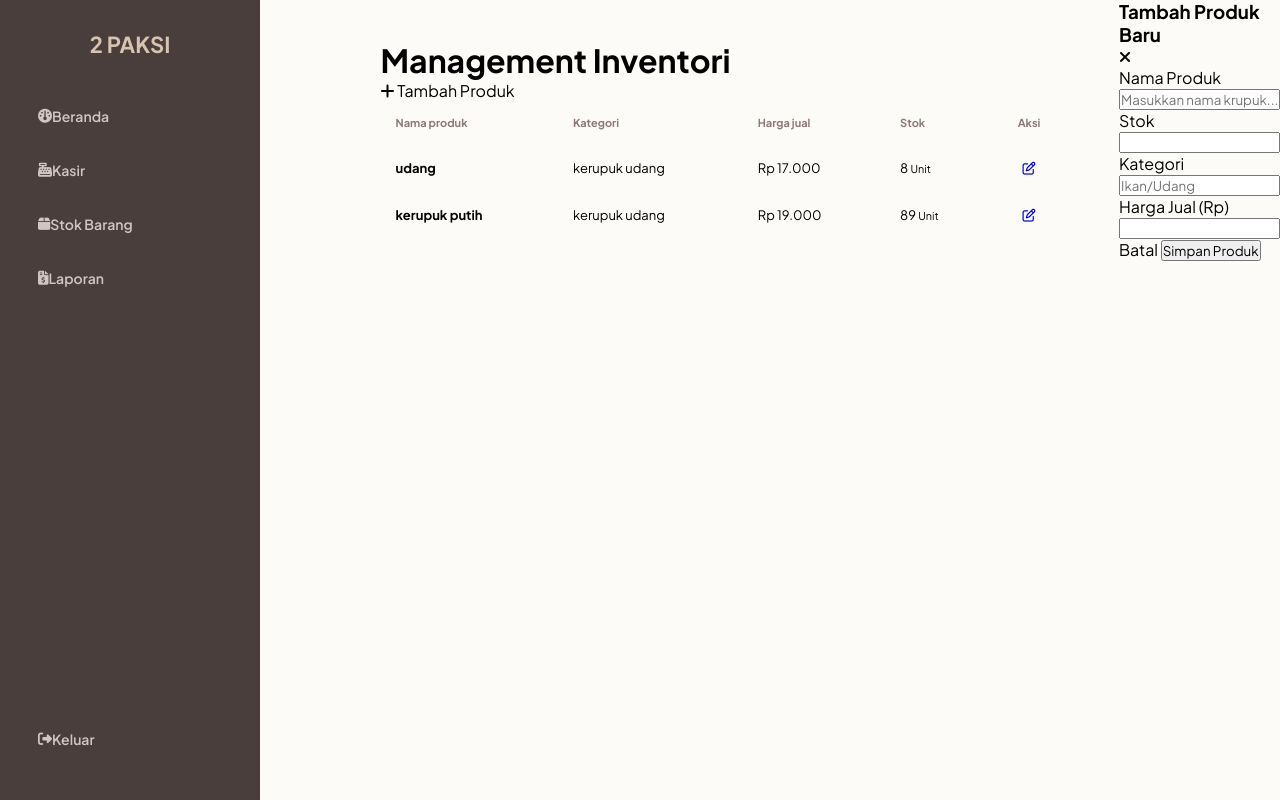
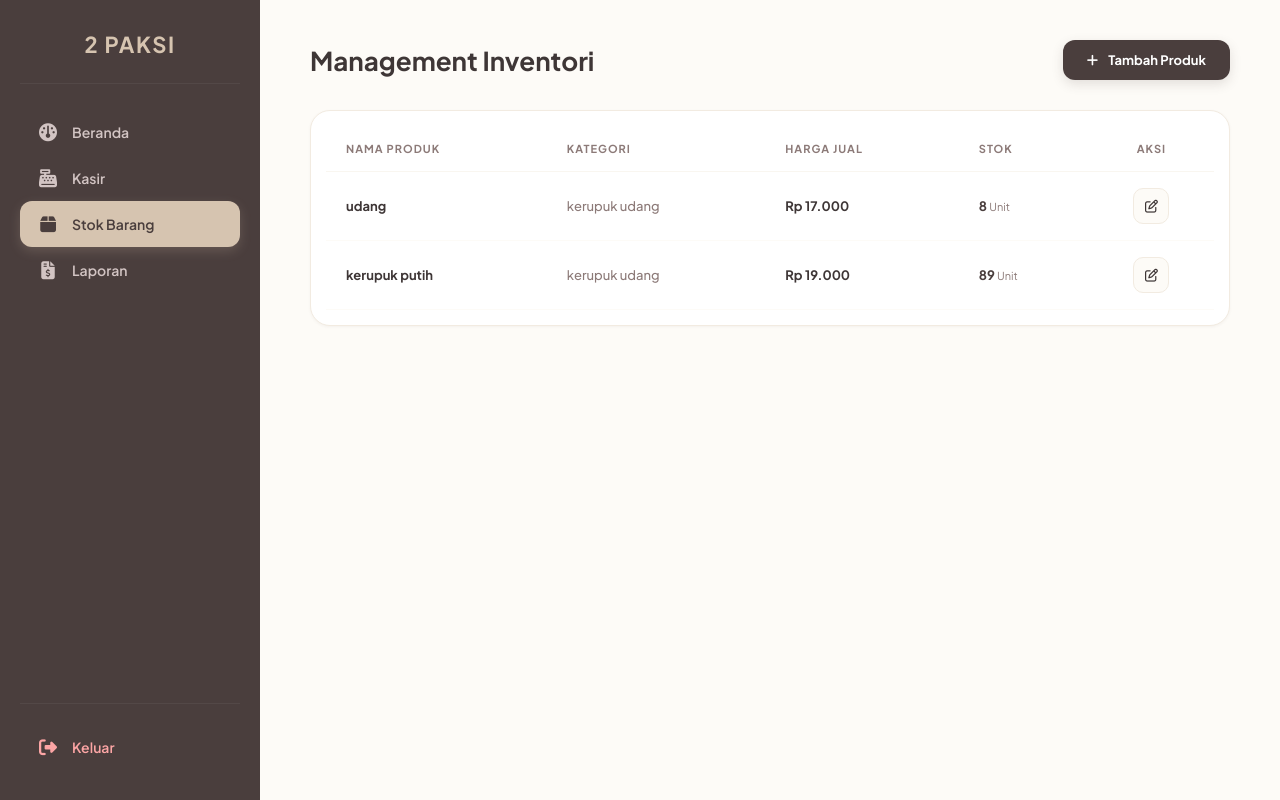
Before and after one commit to maulanaBakar/proyek1_kelompok3, a PHP site: page /stok.php in a window 1280 px wide. Run offline with PHP 8.4, Linux system fonts and the light colour scheme; a user stored in the database is signed in; data comes from the database, SQL or seed files in the repository.

Commit message:
stok update

```diff
--- a/stok.css
+++ b/stok.css
@@ -1,10 +1,15 @@
 :root {
-  --cokelat-tua: #4a3e3d;
-  --cokelat-muda: #d6c4b0;
-  --putih-tulang: #fdfbf7;
-  --teks-gelap: #3e3636;
-  --teks-abu: #8c7a78;
-  --putih: #ffffff;
+  --sidebar-bg: #4a3e3d;
+  --sidebar-hover: rgba(255, 255, 255, 0.08);
+  --accent-color: #d6c4b0;
+  --accent-hover: #c4b19c;
+  --bg-body: #fdfbf7;
+  --text-dark: #3e3636;
+  --text-muted: #8c7a78;
+  --white: #ffffff;
+  --sidebar-width: 260px;
+  --shadow-sm: 0 1px 3px rgba(74, 62, 61, 0.05);
+  --shadow-md: 0 4px 12px rgba(74, 62, 61, 0.08);
 }
 
 * {
@@ -14,28 +19,66 @@
   font-family: "Plus Jakarta Sans", sans-serif;
 }
 body {
-  background: var(--putih-tulang);
+  background-color: var(--bg-body);
   display: flex;
   min-height: 100vh;
+  color: var(--text-dark);
 }
 
-/* SIDEBAR (Sama dengan sebelumnya) */
+/* Sidebar & Mobile Nav */
+.mobile-toggle {
+  display: none;
+  background-color: var(--white);
+  padding: 15px 20px;
+  width: 100%;
+  position: fixed;
+  top: 0;
+  left: 0;
+  z-index: 1000;
+  box-shadow: var(--shadow-sm);
+  justify-content: space-between;
+  align-items: center;
+  border-bottom: 1px solid #f2ebe1;
+}
+.mobile-toggle .brand {
+  font-weight: 800;
+  color: var(--sidebar-bg);
+  letter-spacing: 1px;
+}
+.mobile-toggle button {
+  background: none;
+  border: none;
+  font-size: 20px;
+  color: var(--sidebar-bg);
+  cursor: pointer;
+}
+
 .sidebar {
-  width: 260px;
-  background: var(--cokelat-tua);
+  width: var(--sidebar-width);
+  background-color: var(--sidebar-bg);
   height: 100vh;
   position: fixed;
   padding: 30px 20px;
+  color: white;
   display: flex;
   flex-direction: column;
   justify-content: space-between;
+  z-index: 1001;
+  transition: all 0.3s ease;
 }
 .logo {
-  color: var(--cokelat-muda);
+  font-size: 22px;
   font-weight: 800;
-  font-size: 22px;
   text-align: center;
-  margin-bottom: 35px;
+  letter-spacing: 1.5px;
+  color: var(--accent-color);
+  padding-bottom: 25px;
+  border-bottom: 1px solid rgba(255, 255, 255, 0.05);
+}
+.nav-menu {
+  list-style: none;
+  margin-top: 25px;
+  flex-grow: 1;
 }
 .nav-link {
   display: flex;
@@ -44,122 +87,244 @@ body {
   color: #d2c4c3;
   text-decoration: none;
   border-radius: 12px;
-  margin-bottom: 8px;
+  font-size: 14px;
   font-weight: 600;
-  font-size: 14px;
+  transition: all 0.3s ease;
 }
-.nav-link.aktif {
-  background: var(--cokelat-muda);
-  color: var(--cokelat-tua);
+.nav-link i {
+  margin-right: 14px;
+  font-size: 18px;
+  width: 20px;
+  text-align: center;
+}
+.nav-link:hover {
+  background: var(--sidebar-hover);
+  color: var(--accent-color);
+}
+.nav-link.active {
+  background: var(--accent-color);
+  color: var(--sidebar-bg);
+  box-shadow: 0 4px 12px rgba(214, 196, 176, 0.2);
+}
+.logout-section {
+  border-top: 1px solid rgba(255, 255, 255, 0.05);
+  padding-top: 20px;
+}
+.logout-link {
+  color: #fca5a5;
 }
 
+/* Content Area */
 .content {
-  margin-left: 260px;
-  width: 100%;
+  margin-left: var(--sidebar-width);
+  width: calc(100% - var(--sidebar-width));
   padding: 40px 50px;
+  transition: all 0.3s ease;
 }
-.header-halaman h1 {
-  font-size: 26px;
-  font-weight: 800;
+.header {
+  display: flex;
+  justify-content: space-between;
+  align-items: center;
   margin-bottom: 30px;
 }
-
-/* --- LOGIKA TAB INTERAKTIF TANPA JS --- */
-.tab-wrapper input[type="radio"] {
-  display: none;
-} /* Sembunyikan Radio */
-
-.nav-tabs {
-  display: grid;
-  grid-template-columns: repeat(3, 1fr);
-  gap: 20px;
-  margin-bottom: 30px;
-}
-
-.tab-item {
-  background: var(--putih);
-  padding: 22px;
-  border-radius: 16px;
-  border: 1px solid #f2ebe1;
-  cursor: pointer;
-  transition: 0.3s;
-}
-.tab-item p {
-  font-size: 11px;
-  font-weight: 700;
-  color: var(--teks-abu);
-  margin-bottom: 5px;
-}
-.tab-item h3 {
-  font-size: 18px;
+.header h1 {
+  font-size: 26px;
   font-weight: 800;
 }
 
-/* Styling saat Tab Aktif */
-#tab-hari:checked ~ .nav-tabs label[for="tab-hari"],
-#tab-bulan:checked ~ .nav-tabs label[for="tab-bulan"],
-#tab-tahun:checked ~ .nav-tabs label[for="tab-tahun"] {
-  background: var(--cokelat-tua);
-  border-color: var(--cokelat-tua);
-  color: var(--cokelat-muda);
+.btn-add {
+  background: var(--sidebar-bg);
+  color: var(--white);
+  padding: 12px 24px;
+  border-radius: 12px;
+  border: none;
+  cursor: pointer;
+  font-weight: 700;
+  display: flex;
+  align-items: center;
+  gap: 10px;
+  font-size: 13px;
+  transition: 0.3s;
+  box-shadow: 0 4px 12px rgba(74, 62, 61, 0.15);
+}
+.btn-add:hover {
+  transform: translateY(-2px);
+  background-color: #3d3332;
 }
 
-/* Sembunyikan semua panel dulu */
-.panel-laporan {
-  display: none;
-  background: var(--putih);
-  padding: 25px;
+/* Table Section */
+.table-wrapper {
+  background: var(--white);
   border-radius: 20px;
+  padding: 15px;
+  box-shadow: var(--shadow-sm);
   border: 1px solid #f2ebe1;
-  animation: fadeIn 0.4s ease;
-}
-
-/* Tampilkan panel yang sesuai dengan radio yang dipilih */
-#tab-hari:checked ~ .tab-content-container #panel-hari,
-#tab-bulan:checked ~ .tab-content-container #panel-bulan,
-#tab-tahun:checked ~ .tab-content-container #panel-tahun {
-  display: block;
-}
-
-@keyframes fadeIn {
-  from {
-    opacity: 0;
-    transform: translateY(10px);
-  }
-  to {
-    opacity: 1;
-    transform: translateY(0);
-  }
-}
-
-/* --- TABEL --- */
-.box-header {
-  display: flex;
-  justify-content: space-between;
-  align-items: center;
-  margin-bottom: 20px;
-}
-.badge {
-  background: var(--putih-tulang);
-  padding: 5px 12px;
-  border-radius: 8px;
-  font-size: 12px;
-  font-weight: 700;
-  color: var(--teks-abu);
+  overflow-x: auto;
 }
 table {
   width: 100%;
   border-collapse: collapse;
 }
 th {
+  padding: 16px 20px;
   text-align: left;
-  padding: 15px;
   font-size: 11px;
-  color: var(--teks-abu);
-  border-bottom: 1px solid var(--putih-tulang);
+  text-transform: uppercase;
+  color: var(--text-muted);
+  letter-spacing: 1px;
+  font-weight: 700;
+  border-bottom: 1px solid #f9f6f0;
 }
 td {
-  padding: 15px;
+  padding: 16px 20px;
   font-size: 13px;
-  border-bottom: 1px solid var(--putih-tulang);
+  border-bottom: 1px solid #fdfbf7;
 }
+.price-tag {
+  font-weight: 700;
+}
+.btn-action {
+  background: #fdfbf7;
+  width: 36px;
+  height: 36px;
+  display: inline-flex;
+  align-items: center;
+  justify-content: center;
+  border-radius: 10px;
+  cursor: pointer;
+  transition: 0.2s;
+  border: 1px solid #f2ebe1;
+}
+.btn-action:hover {
+  background: var(--accent-color);
+  color: var(--sidebar-bg);
+}
+
+/* Modal Styles */
+.modal-bg {
+  position: fixed;
+  top: 0;
+  left: 0;
+  width: 100%;
+  height: 100%;
+  background: rgba(74, 62, 61, 0.5);
+  backdrop-filter: blur(4px);
+  display: none;
+  align-items: center;
+  justify-content: center;
+  z-index: 2000;
+}
+.modal-content {
+  background: var(--white);
+  width: 500px;
+  border-radius: 24px;
+  overflow: hidden;
+  animation: slideUp 0.4s ease;
+  box-shadow: 0 20px 40px rgba(0, 0, 0, 0.15);
+}
+@keyframes slideUp {
+  from {
+    transform: translateY(30px);
+    opacity: 0;
+  }
+  to {
+    transform: translateY(0);
+    opacity: 1;
+  }
+}
+.modal-header {
+  background: var(--sidebar-bg);
+  padding: 20px 30px;
+  color: var(--accent-color);
+  display: flex;
+  justify-content: space-between;
+  align-items: center;
+}
+.modal-body {
+  padding: 30px;
+}
+.form-grid {
+  display: grid;
+  grid-template-columns: 1fr 1fr;
+  gap: 15px;
+}
+.input-box {
+  margin-bottom: 15px;
+}
+.input-box.full {
+  grid-column: span 2;
+}
+.input-box label {
+  display: block;
+  font-size: 12px;
+  font-weight: 700;
+  color: var(--text-muted);
+  margin-bottom: 8px;
+  text-transform: uppercase;
+}
+.input-box input {
+  width: 100%;
+  padding: 12px 14px;
+  border-radius: 10px;
+  border: 1px solid #f2ebe1;
+  background: #fdfbf7;
+  outline: none;
+  transition: 0.3s;
+}
+.input-box input:focus {
+  border-color: var(--accent-color);
+  box-shadow: 0 0 0 3px rgba(214, 196, 176, 0.15);
+}
+.modal-footer {
+  display: flex;
+  justify-content: flex-end;
+  gap: 10px;
+  margin-top: 10px;
+}
+.btn-cancel {
+  background: #f2ebe1;
+  border: none;
+  padding: 12px 25px;
+  border-radius: 10px;
+  font-weight: 600;
+  cursor: pointer;
+}
+.btn-save {
+  background: #27ae60;
+  color: var(--white);
+  border: none;
+  padding: 12px 25px;
+  border-radius: 10px;
+  font-weight: 700;
+  cursor: pointer;
+}
+
+/* Responsive */
+@media (max-width: 992px) {
+  .mobile-toggle {
+    display: flex;
+  }
+  .sidebar {
+    transform: translateX(-240px);
+  }
+  .sidebar.active {
+    transform: translateX(0);
+  }
+  .content {
+    margin-left: 0;
+    width: 100%;
+    padding: 90px 20px 30px 20px;
+  }
+  .header {
+    flex-direction: column;
+    align-items: flex-start;
+    gap: 15px;
+  }
+  .btn-add {
+    width: 100%;
+    justify-content: center;
+  }
+  .modal-content {
+    width: 95%;
+  }
+}
--- a/stok.php
+++ b/stok.php
@@ -15,40 +15,36 @@ if($_SESSION['status'] != "login"){
     <title>2 Paksi | Management Inventori</title>
     <link href="https://cdnjs.cloudflare.com/ajax/libs/font-awesome/6.4.0/css/all.min.css" rel="stylesheet" />
     <link href="https://fonts.googleapis.com/css2?family=Plus+Jakarta+Sans:wght@400;500;600;700&display=swap" rel="stylesheet" />
-    <link rel="stylesheet" href="stok.css">
+    <link rel="stylesheet" href="stok.css" />
   </head>
   <body>
 
-    <input type="checkbox" id="check-menu" class="hide-input">
-
-    <input type="checkbox" id="modal-trigger" class="hide-input">
-
     <div class="mobile-toggle">
       <div class="brand">2 PAKSI</div>
-        <label for="check-menu" class="menu-btn"><i class="fa-solid fa-bars"></i></label>
+      <button id="menu-btn"><i class="fa-solid fa-bars"></i></button>
     </div>
 
-    <aside class="sidebar" id="sidebar">
+    <div class="sidebar" id="sidebar">
       <div>
         <div class="logo">2 PAKSI</div>
-            <nav class="nav-menu">
+        <div class="nav-menu">
           <a href="dashboard.php" class="nav-link"><i class="fa-solid fa-gauge"></i> Beranda</a>
           <a href="kasir.php" class="nav-link"><i class="fa-solid fa-cash-register"></i> Kasir</a>
           <a href="stok.php" class="nav-link active"><i class="fa-solid fa-box"></i> Stok Barang</a>
           <a href="laporan.php" class="nav-link"><i class="fa-solid fa-file-invoice-dollar"></i> Laporan</a>
-            </nav>
+        </div>
       </div>
       <div class="logout-section">
         <a href="logout.php" class="nav-link logout-link"><i class="fa-solid fa-right-from-bracket"></i> Keluar</a>
       </div>
-    </aside>
+    </div>
 
-    <main class="content">
+    <div class="content">
       <header class="header">
         <h1>Management Inventori</h1>
-            <label for="modal-trigger" class="btn-add">
+        <button class="btn-add" onclick="toggleModal('tambah')">
           <i class="fa-solid fa-plus"></i> Tambah Produk
-            </label>
+        </button>
       </header>
 
       <div class="table-wrapper">
@@ -65,59 +61,63 @@ if($_SESSION['status'] != "login"){
           <tbody>
             <?php
             $res = mysqli_query($koneksi, "SELECT * FROM produk");
-                    while($row = mysqli_fetch_assoc($res)):
-                    ?>
-                    <tr class="row-item">
-                        <td><strong><?= $row['nama_produk'] ?></strong></td>
-                        <td><span class="kat-label"><?= $row['kategori'] ?? 'Krupuk' ?></span></td>
+            while($row = mysqli_fetch_assoc($res)): ?>
+            <tr>
+              <td><strong style="font-weight: 700;"><?= $row['nama_produk'] ?></strong></td>
+              <td><span style="color: var(--text-muted); font-weight: 500;"><?= $row['kategori'] ?? 'Krupuk' ?></span></td>
               <td><span class="price-tag">Rp <?= number_format($row['harga_satuan'], 0, ',', '.') ?></span></td>
-                        <td><span class="stok-val"><?= $row['stok'] ?></span> <small>Unit</small></td>
+              <td>
+                <span style="font-weight: 700; color: var(--sidebar-bg);"><?= $row['stok'] ?></span>
+                <span style="font-size: 11px; color: var(--text-muted);">Unit</span>
+              </td>
               <td style="text-align: center;">
-                            <a href="edit_produk.php?id=<?= $row['id_produk'] ?>" class="btn-action">
+                <div class="btn-action" onclick="toggleModal('edit', '<?= $row['id_produk'] ?>', '<?= $row['nama_produk'] ?>', '<?= $row['stok'] ?>', '<?= $row['kategori'] ?>', '<?= $row['harga_satuan'] ?>')">
                   <i class="fa-regular fa-pen-to-square"></i>
-                            </a>
+                </div>
               </td>
             </tr>
             <?php endwhile; ?>
           </tbody>
         </table>
       </div>
-    </main>
+    </div>
 
-    <div class="modal-overlay">
+    <div class="modal-bg" id="modalProduk">
       <div class="modal-content">
         <div class="modal-header">
-                <h3>Tambah Produk Baru</h3>
-                <label for="modal-trigger"><i class="fa-solid fa-xmark"></i></label>
+          <h3 id="mTitle">Edit produk</h3>
+          <i class="fa-solid fa-xmark" style="cursor: pointer; font-size: 18px;" onclick="toggleModal()"></i>
         </div>
         <div class="modal-body">
           <form action="proses_stok.php" method="POST">
+            <input type="hidden" name="id_produk" id="mId" />
             <div class="input-box full">
               <label>Nama Produk</label>
-                        <input type="text" name="nama_produk" placeholder="Masukkan nama krupuk..." required />
+              <input type="text" name="nama_produk" id="mNama" placeholder="Masukkan nama krupuk..." required />
             </div>
             <div class="form-grid">
               <div class="input-box">
                 <label>Stok</label>
-                            <input type="number" name="stok" required />
+                <input type="number" name="stok" id="mStok" required />
               </div>
               <div class="input-box">
                 <label>Kategori</label>
-                            <input type="text" name="kategori" placeholder="Ikan/Udang" />
+                <input type="text" name="kategori" id="mKat" placeholder="Contoh: Krupuk Ikan" />
               </div>
             </div>
             <div class="input-box full">
               <label>Harga Jual (Rp)</label>
-                        <input type="number" name="harga_jual" required />
+              <input type="number" name="harga_jual" id="mHarga" required />
             </div>
             <div class="modal-footer">
-                        <label for="modal-trigger" class="btn-cancel">Batal</label>
-                        <button type="submit" name="save" class="btn-save">Simpan Produk</button>
+              <button type="button" class="btn-cancel" onclick="toggleModal()">Batal</button>
+              <button type="submit" name="save" id="mBtn" class="btn-save">Simpan Perubahan</button>
             </div>
           </form>
         </div>
       </div>
     </div>
 
+    <script src="script.js"></script>
   </body>
 </html>
```
Also changed, not shown: proses_stok.php (added, +33 -0 lines). Lines whose indentation alone changed are shown as unchanged.
